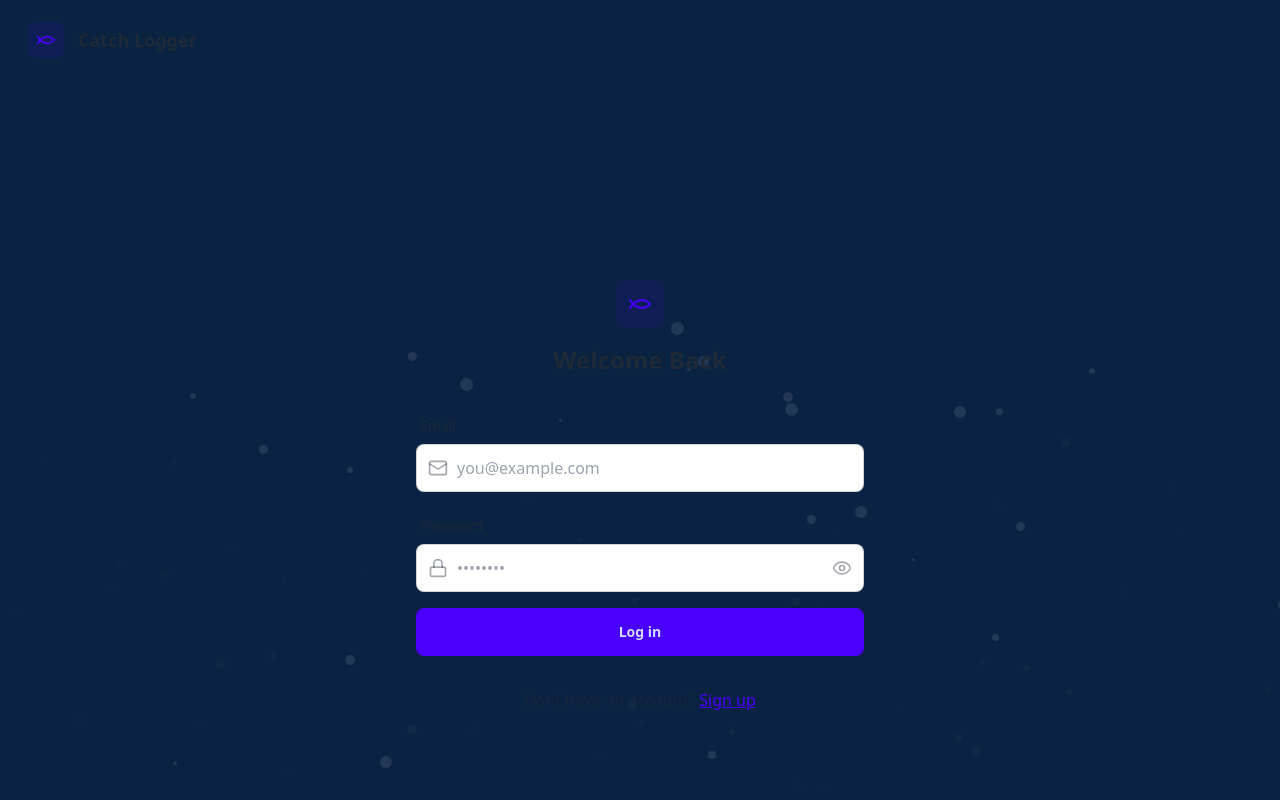
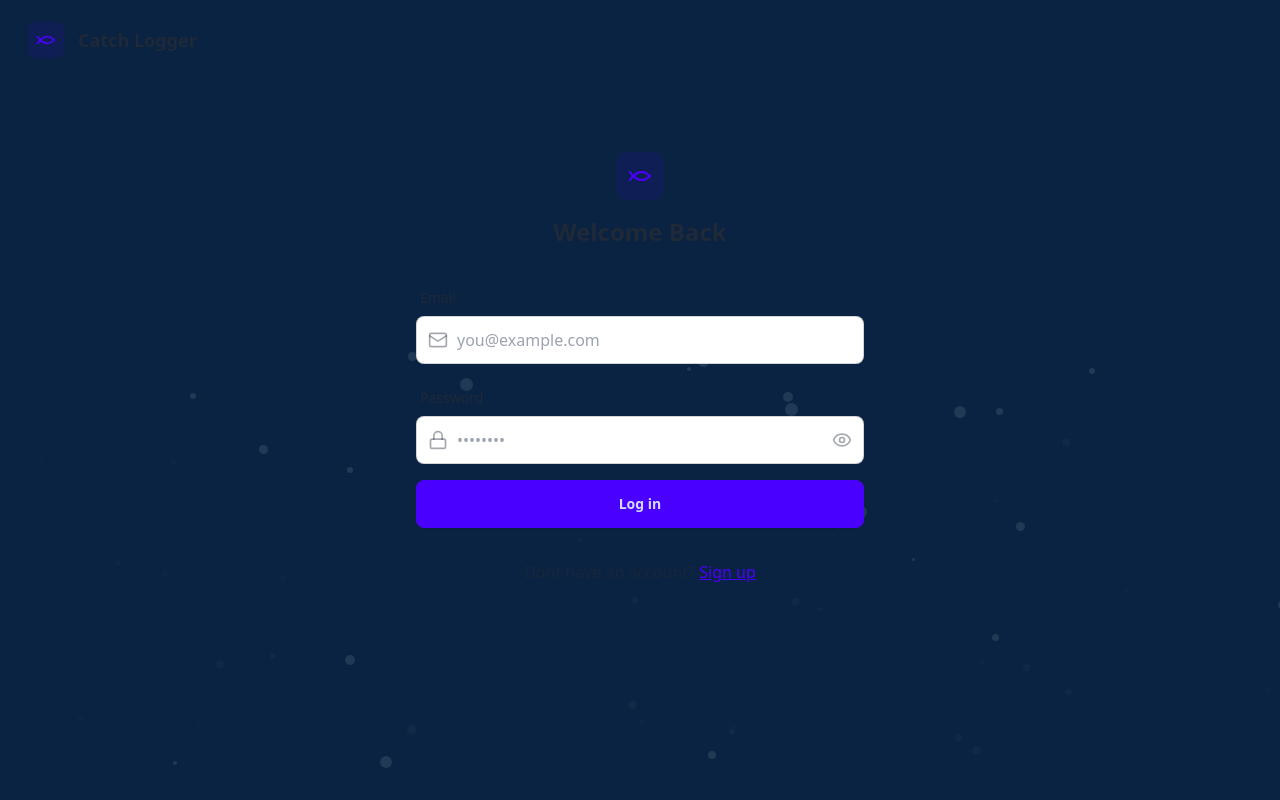
Before and after one commit to nathandyer98/catch-logger-mern, a React (Vite) app in the folder frontend/: page /login in a window 1280 px wide. Built offline with nearby package versions, Linux system fonts and the light colour scheme; no server answers.

Commit message:
minor margin change for top navbar

```diff
--- a/frontend/src/pages/LoginPage.tsx
+++ b/frontend/src/pages/LoginPage.tsx
@@ -20,7 +20,7 @@
   };
 
   return (
-    <div className="flex min-h-screen min-w-screen justify-center items-center">
+    <div className="flex min-h-screen min-w-screen justify-center items-center -m-32">
       <div className="w-full max-w-md space-y-8">
         {/* Header */}
         <div className="text-center mb-8">
```
